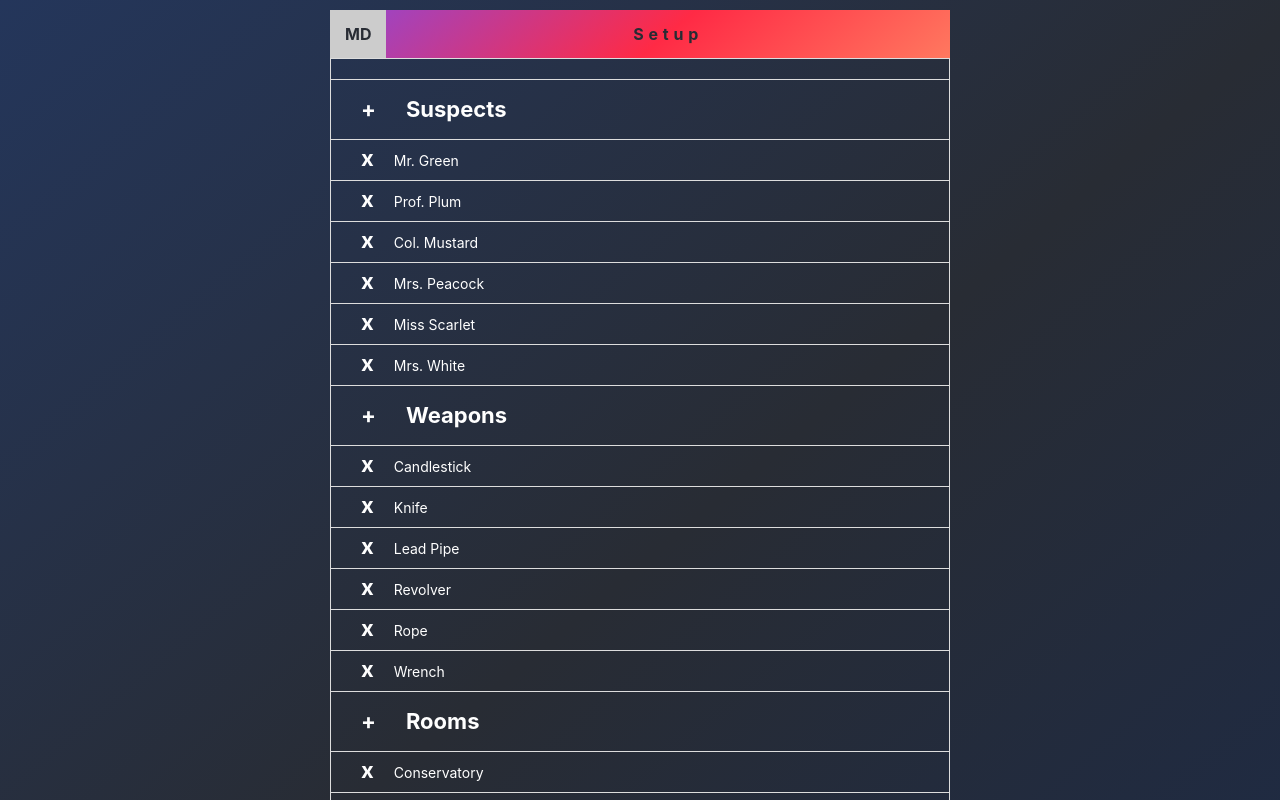
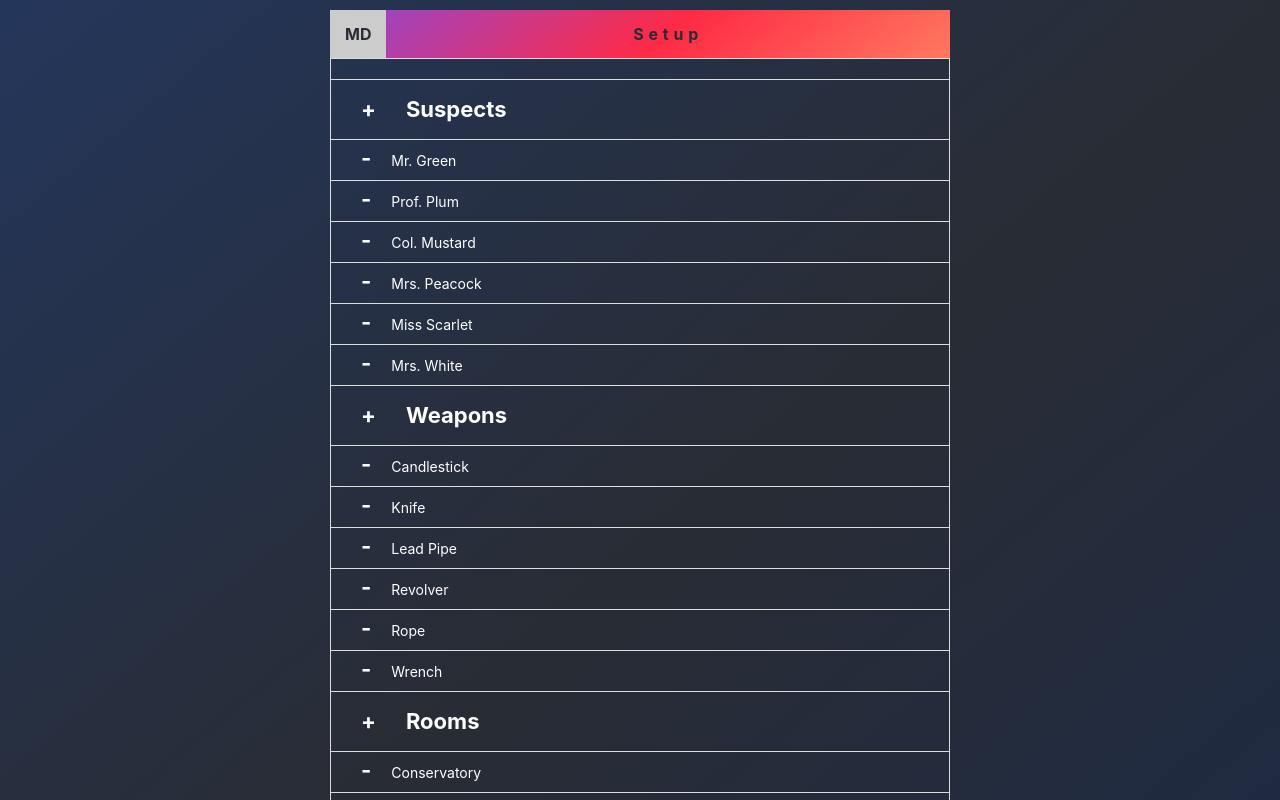
Before and after one commit to jacobhamblin/clue-helper, a React (Create React App) app: page / in a window 1280 px wide. Both pictures are taken after a click on the element "Play". Shown: the top 800 px of the page. Built offline with nearby package versions, Linux system fonts and the light colour scheme.

Commit message:
less distracting asset removal icon

```diff
--- a/src/Gameplay/index.js
+++ b/src/Gameplay/index.js
@@ -127,7 +127,7 @@ class Gameplay extends Component {
               onClick={() => {
                 this.removeAssetModal(type, label);
               }}>
-              x
+              -
             </div>
             <span>{label}</span>
           </div>
```
